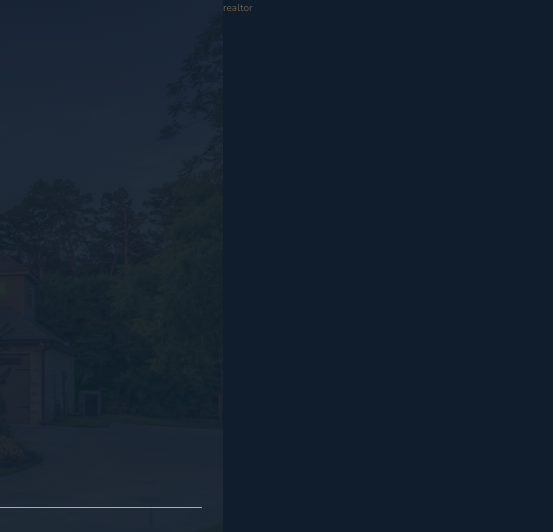
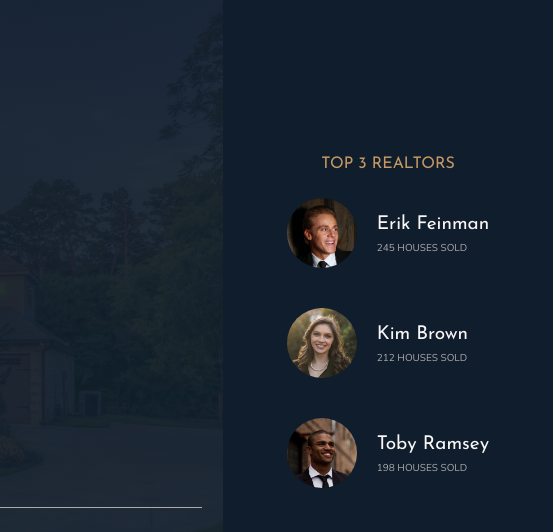
Before and after one commit to fakhrulalamyamin/nexter, a website: page index.html in a window 1280 px wide. Shown: the top 532 px of the page, 727-1280 px from the left. Drawn offline with nearby package versions, Linux system fonts and the light colour scheme.

Commit message:
realtors build and finished full page

```diff
--- a/index.html
+++ b/index.html
@@ -31,7 +31,26 @@
         </header>
 
         <div class="realtor">
-            realtor
+            <h3 class="heading-3">Top 3 Realtors</h3>
+            <div class="realtor__list">
+                <img src="./img/realtor-1.jpeg" alt="Realtor Image 1" class="realtor__img">
+                <div class="realtor__details">
+                    <h4 class="heading-4 heading-4--light">Erik Feinman</h4>
+                    <p class="realtor__sold">245 houses sold</p>
+                </div>
+
+                <img src="./img/realtor-2.jpeg" alt="Realtor Image 2" class="realtor__img">
+                <div class="realtor__details">
+                    <h4 class="heading-4 heading-4--light">Kim Brown</h4>
+                    <p class="realtor__sold">212 houses sold</p>
+                </div>
+
+                <img src="./img/realtor-3.jpeg" alt="Realtor Image 3" class="realtor__img">
+                <div class="realtor__details">
+                    <h4 class="heading-4 heading-4--light">Toby Ramsey</h4>
+                    <p class="realtor__sold">198 houses sold</p>
+                </div>
+            </div>
         </div>
 
         <section class="features">
--- a/sass/_realtors.scss
+++ b/sass/_realtors.scss
@@ -1,4 +1,29 @@
 .realtor {
     background-color: $color-secondary;
     grid-column: col-start 7 / full-end;
+
+    display: grid;
+    justify-content: center;
+    align-content: center;
+    justify-items: center;
+    row-gap: 2rem;
+
+    &__list {
+        display: grid;
+        grid-template-columns: min-content max-content;
+        column-gap: 2rem;
+        row-gap: 5vh;
+        align-items: center;
+    }
+
+    &__img {
+        width: 7rem;
+        border-radius: 50%;
+        display: block;
+    }
+
+    &__sold {
+        text-transform: uppercase;
+        color: $color-grey-light-2;
+    }
 }
```
Also changed, not shown: css/style.css.
